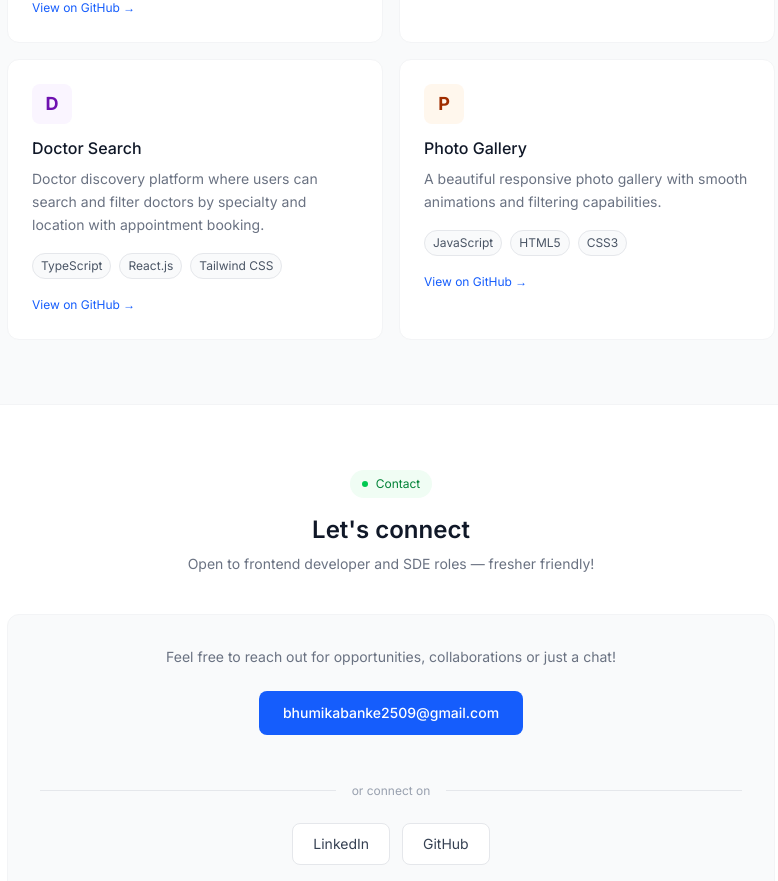
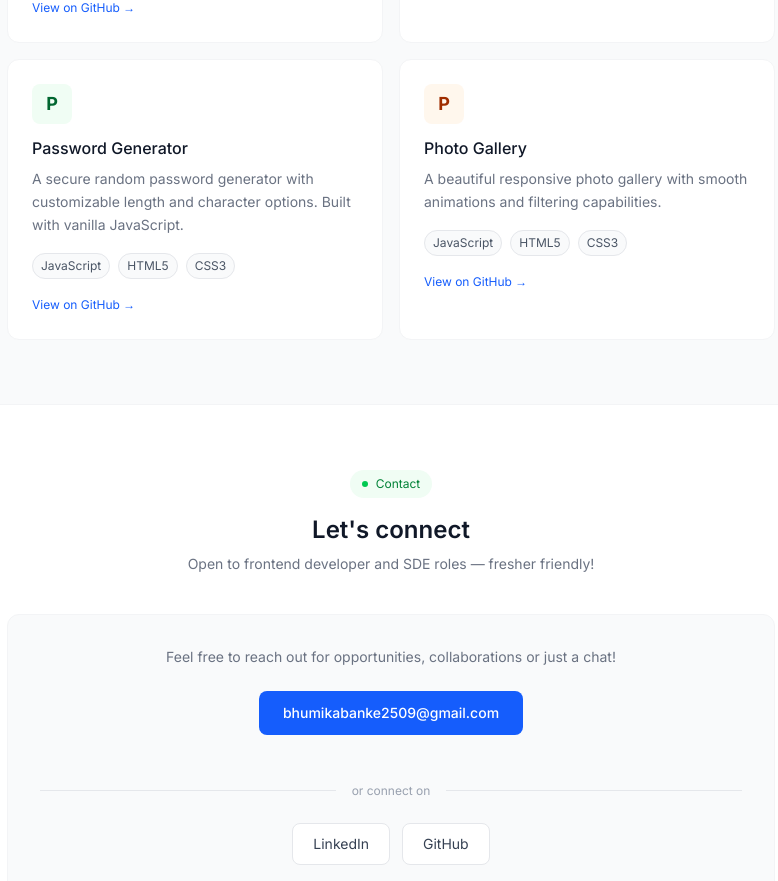
Before and after one commit to Bhumika955/Bhumika955.github.io, a Next.js app: page / in a window 1280 px wide. Shown: the part 2380-3261 px from the top of the page, without its empty margins (249-1027 px from the left). Built offline with nearby package versions, Linux system fonts and the light colour scheme.

Commit message:
feat: project details enhancement

```diff
--- a/app/components/Projects.jsx
+++ b/app/components/Projects.jsx
@@ -16,11 +16,11 @@ const projects = [
     featured: false,
   },
   {
-    name: "Doctor Search",
-    desc: "Doctor discovery platform where users can search and filter doctors by specialty and location with appointment booking.",
-    tags: ["TypeScript", "React.js", "Tailwind CSS"],
-    color: "purple",
-    link: "https://github.com/Bhumika955/doctor-search-website",
+    name: "Password Generator",
+    desc: "A secure random password generator with customizable length and character options. Built with vanilla JavaScript.",
+    tags: ["JavaScript", "HTML5", "CSS3"],
+    color: "green",
+    link: "https://github.com/Bhumika955/password-generator",
     featured: false,
   },
   {
```
